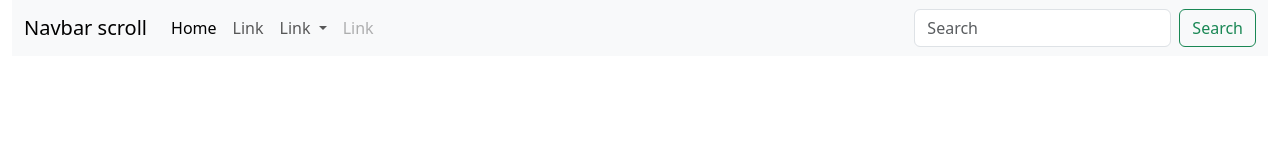
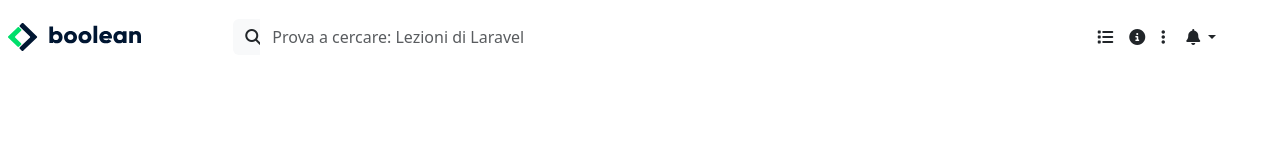
Before and after one commit to alessiopalmieri001/html-css-bootstrap-dashboard, a plain HTML site: page index.html in a window 1280 px wide. Drawn offline with nearby package versions, Linux system fonts and the light colour scheme.

Commit message:
struttura header + responsive

```diff
--- a/css/style.css
+++ b/css/style.css
@@ -0,0 +1,13 @@
+.my-nav-bar  {
+    height: 4rem;
+    width: 100%;
+}
+
+.my-nav-bar .row {
+    flex-wrap: nowrap;
+    width: 100%;
+}
+
+.my-nav-bar ul {
+    height: 100%;
+}
--- a/index.html
+++ b/index.html
@@ -4,55 +4,86 @@
         <meta charset="UTF-8">
         <meta name="viewport" content="width=device-width, initial-scale=1.0">
         <title>Bool Dashboard</title>
-        <!-- bootstrap -->
-        <link href="https://cdn.jsdelivr.net/npm/bootstrap@5.3.2/dist/css/bootstrap.min.css" rel="stylesheet" integrity="sha384-T3c6CoIi6uLrA9TneNEoa7RxnatzjcDSCmG1MXxSR1GAsXEV/Dwwykc2MPK8M2HN" crossorigin="anonymous">
-        <!-- css -->
+        <!-- Bootstrap 5 CSS -->
+        <link href="https://cdn.jsdelivr.net/npm/bootstrap@5.3.0-alpha1/dist/css/bootstrap.min.css" rel="stylesheet" integrity="sha384-GLhlTQ8iRABdZLl6O3oVMWSktQOp6b7In1Zl3/Jr59b6EGGoI1aFkw7cmDA6j6gD" crossorigin="anonymous">
+        <!-- Mystylecss -->
         <link rel="stylesheet" href="css/style.css">
-    </head>
+        <!-- font awesome -->
+        <link rel="stylesheet" href="https://cdnjs.cloudflare.com/ajax/libs/font-awesome/6.4.2/css/all.min.css" integrity="sha512-z3gLpd7yknf1YoNbCzqRKc4qyor8gaKU1qmn+CShxbuBusANI9QpRohGBreCFkKxLhei6S9CQXFEbbKuqLg0DA==" crossorigin="anonymous" referrerpolicy="no-referrer" />
+        <!-- Bootstrap 5 JS -->
+        <script defer src="https://cdn.jsdelivr.net/npm/bootstrap@5.3.0-alpha1/dist/js/bootstrap.bundle.min.js" integrity="sha384-w76AqPfDkMBDXo30jS1Sgez6pr3x5MlQ1ZAGC+nuZB+EYdgRZgiwxhTBTkF7CXvN" crossorigin="anonymous"></script>
     </head>
     <body>
-        <header>
-            <div class="container-fluid">
-                <nav class="navbar navbar-expand-lg bg-body-tertiary">
-                    <div class="container-fluid">
-                        <a class="navbar-brand" href="#">Navbar scroll</a>
-                        <button class="navbar-toggler" type="button" data-bs-toggle="collapse" data-bs-target="#navbarScroll" aria-controls="navbarScroll" aria-expanded="false" aria-label="Toggle navigation">
-                            <span class="navbar-toggler-icon"></span>
-                        </button>
-                        <div class="collapse navbar-collapse" id="navbarScroll">
-                            <ul class="navbar-nav me-auto my-2 my-lg-0 navbar-nav-scroll" style="--bs-scroll-height: 100px;">
-                            <li class="nav-item">
-                                <a class="nav-link active" aria-current="page" href="#">Home</a>
-                            </li>
-                            <li class="nav-item">
-                                <a class="nav-link" href="#">Link</a>
-                            </li>
-                            <li class="nav-item dropdown">
-                                <a class="nav-link dropdown-toggle" href="#" role="button" data-bs-toggle="dropdown" aria-expanded="false">
-                                Link
-                                </a>
-                                <ul class="dropdown-menu">
-                                <li><a class="dropdown-item" href="#">Action</a></li>
-                                <li><a class="dropdown-item" href="#">Another action</a></li>
-                                <li><hr class="dropdown-divider"></li>
-                                <li><a class="dropdown-item" href="#">Something else here</a></li>
+        <main>
+            <section class="my-nav-bar">
+
+                <nav class="navbar my-1 d-flex align-items-center">
+                    <div class="container-fluid ">
+                        <div class="row">
+                            <div class="col-2 me-4 px-0 d-flex align-items-center">
+                                <img class="d-inline-flex d-lg-none" height="50" src="img/mobile-logo.png" alt="Boolean Logo">
+                                <img class="img-fluid d-none d-lg-inline-flex ms-2 my-2" height="30" src="img/logo.svg" alt="Boolean Logo">
+                            </div>
+                            <!-- fine col-2 -->
+                            <div class="col px-0 d-flex align-items-center">
+                                <div class="input-group">
+                                    <span class="input-group-text pe-0 border-0 bg_dark_soft" id="basic-addon3">
+                                        <i class="fa fa-search fa-w text_sm"></i>
+                                    </span>
+                                    <input type="text" class="form-control border-0 bg_dark_soft text_sm" id="search_bar" placeholder="Prova a cercare: Lezioni di Laravel">
+                                </div>
+                                <!-- fine barra di ricerca -->
+                            </div>
+                            <!-- fine col -->
+                            <div class="col-2 px-0 ps-3 d-flex justify-content-center">
+                                <ul class="list-unstyled d-flex align-items-center gap-lg-2 gap-xl-3">
+                                    <li>
+                                        <i class="fa fa-list d-none d-lg-inline-flex"></i>
+                                    </li>
+
+                                    <li>
+                                        <i class="fa fa-info-circle d-none d-lg-inline-flex"></i>
+                                    </li>
+
+                                    <li>
+                                        <i class="fa fa-ellipsis-vertical d-none d-lg-inline-flex"></i>
+                                    </li>
+
+                                    <li class="dropdown">
+                                        <button class="btn p-1 dropdown-toggle" type="button" data-bs-toggle="dropdown"
+                                            aria-expanded="false">
+                                            <i class="fa fa-bell color_special"></i>
+                                        </button>
+                                        <div class="dropdown-menu dropdown-menu-end">
+                                            <ul class="list-unstyled">
+                                                <li>
+                                                    <a class="dropdown-item" href="#">Profilo</a>
+                                                </li>
+                                                <li>
+                                                    <a class="dropdown-item" href="#">Fatturazione</a>
+                                                </li>
+                                                <li>
+                                                    <a class="dropdown-item" href="#">Logout</a>
+                                                </li>
+                                            </ul>
+                                        </div>
+                                    </li>
+
                                 </ul>
-                            </li>
-                            <li class="nav-item">
-                                <a class="nav-link disabled" aria-disabled="true">Link</a>
-                            </li>
-                            </ul>
-                            <form class="d-flex" role="search">
-                            <input class="form-control me-2" type="search" placeholder="Search" aria-label="Search">
-                            <button class="btn btn-outline-success" type="submit">Search</button>
-                            </form>
+                                <!-- fine lista items con scroll bar -->
+                            </div>
+                            <!-- fine col-2 -->
                         </div>
+
                     </div>
+
                 </nav>
-            </div>
-        </header>
-        <main>
 
+
+            </section>
         </main>
+        <footer>
+
+        </footer>
     </body>
 </html>
```
